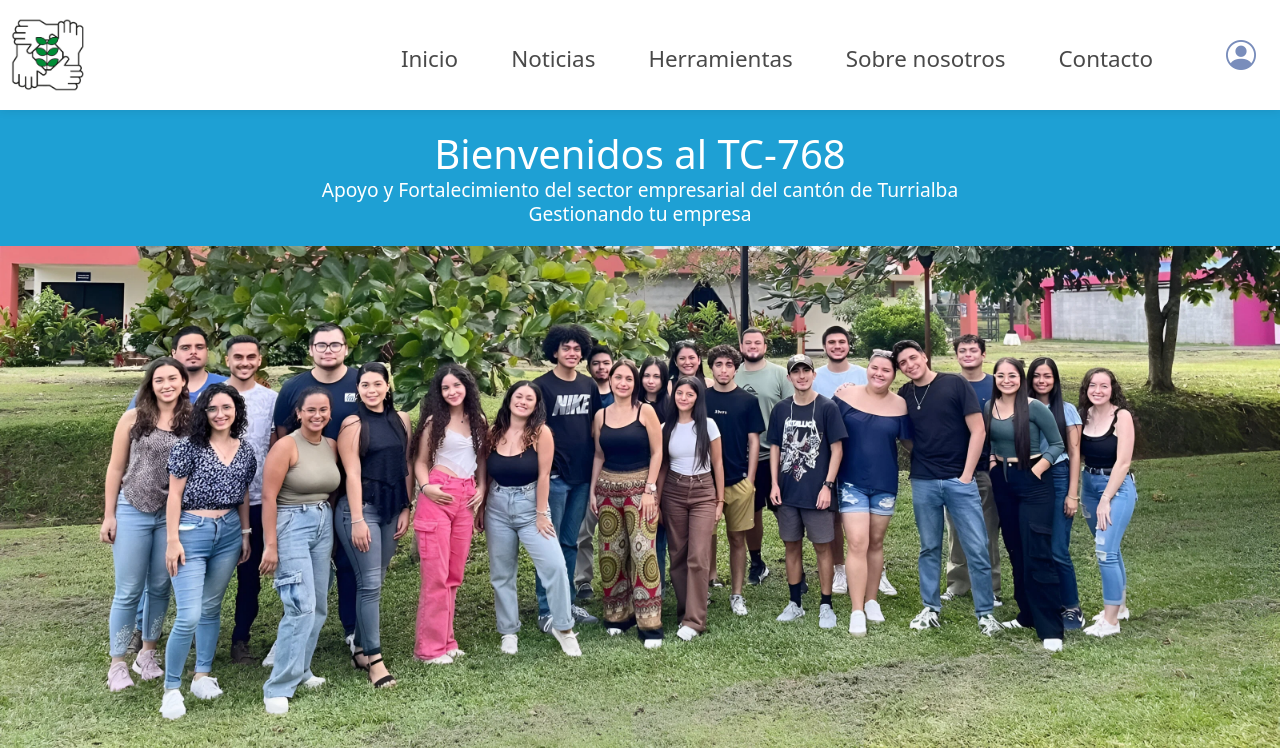
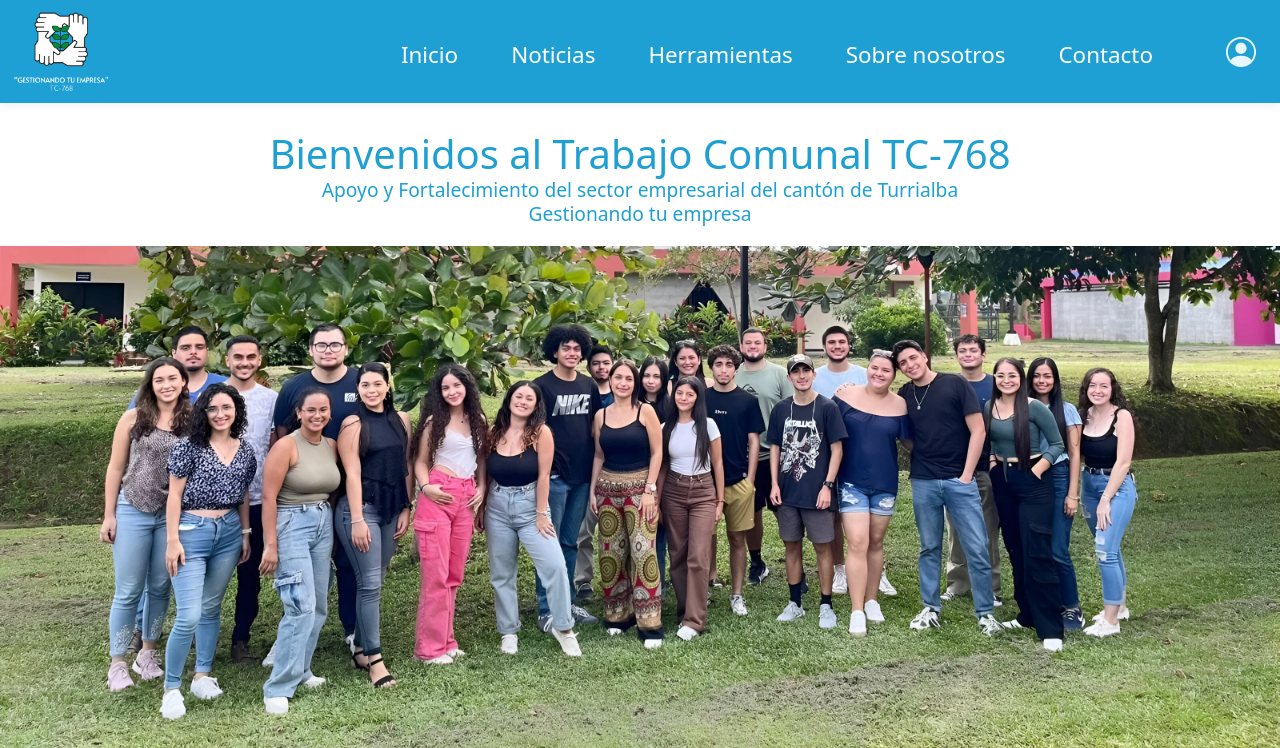
Before and after one commit to Alejandrovc6467/TCU-WEB, a PHP site: page /TCU-WEB/ in a window 1280 px wide. Shown: the top 748 px of the page. Run offline with PHP 8.4, Linux system fonts and the light colour scheme; the visitor is signed in with stand-in values (Sample User, id 1); data that the repository does not hold is empty; some libraries are stand-ins or nearby versions; some web fonts are replaced.

Commit message:
cambios varios en frontend

```diff
--- a/public/css/header.css
+++ b/public/css/header.css
@@ -2,26 +2,21 @@
 
 /*nuevo tcu **************************************************/
 
-
 .navbar {
   position: relative;
-  background-color: var(--color-primary);
-  /* padding: 1.0rem 1.5rem; */
+  background-color: var(--colorPrimario);
+
   display: flex;
   align-items: center;
   justify-content: space-between;
   box-shadow: 0px 0px 10px rgba(0, 0, 0, 0.1);
   width: 100%;
 
-
   position: fixed !important;
   top: 0;
   left: 0;
   width: 100%;
   z-index: 100;
-  background-color: white;
-
-
 }
 
 .navbar-links {
@@ -36,14 +31,15 @@
 }
 
 .navbar-logo img {
-  width: 6rem;
-  padding: 10px;
+  width: 7rem;
+  padding-left: 10px;
 }
 
 .navbar-links a {
   text-decoration: none;
   color: var(--colortexto);
   color: rgb(73, 73, 73);
+  color: white;
   cursor: pointer;
   font-size: 1.4rem;
 }
@@ -90,10 +86,12 @@
     width: 100%;
     padding: 10px 0;
     margin: 0;
+
   }
 
   .navbar-links a {
     margin: 1rem 1.5rem;
+    color: var(--colortexto);
   }
 
   .navbar.active-navbar .navbar-links {
@@ -111,7 +109,7 @@
   .navbar-hamburger div {
     width: 25px;
     height: 3px;
-    background-color: #333333;
+    background-color: white;
     margin: 5px 0;
     transition: 0.4s;
   }
@@ -156,6 +154,7 @@
 .btn_configuracion i {
   font-size: 30px;
   color: var(--colorTextoP);
+  color: rgb(231, 247, 255);
 }
 
 
@@ -224,4 +223,9 @@
     right: -250px;
     top: -250px;
   }
+
+  .btn_configuracion i {
+    color: var(--colorTextoP);
+  }
+
 }
--- a/public/css/inicio.css
+++ b/public/css/inicio.css
@@ -7,14 +7,16 @@
 
 .inicio-title-section{
     background-color: var(--colorPrimario);
+    background-color: white;
     padding: 30px 0px;
     text-align: center;
-    color: white;
+    color: var(--colorPrimario);
 }
 
 .inicio-title-section p{
    font-size: 1.2rem;
    line-height: 0.4; /* Ajusta según el espaciado deseado */
+
 }
 
 .inicio img{
--- a/public/css/sobreNosotros.css
+++ b/public/css/sobreNosotros.css
@@ -51,7 +51,12 @@
     color: white;
 }
 
-
+.about-section:not(.color-section) .about-text {
+    color: var(--colortexto);
+}
+.about-section:not(.color-section) .about__title {
+    color: var(--colorPrimario);
+}
 
 @media (max-width: 768px) {
 
--- a/public/header.php
+++ b/public/header.php
@@ -11,10 +11,10 @@
 
 	<!--Style-->
 	<link rel="stylesheet" href="public/css/base.css?1">
-	<link rel="stylesheet" href="public/css/header.css?136">
+	<link rel="stylesheet" href="public/css/header.css?1">
 	<link rel="stylesheet" href="public/css/footer.css?17">
-	<link rel="stylesheet" href="public/css/inicio.css?8">
-	<link rel="stylesheet" href="public/css/sobreNosotros.css?25">
+	<link rel="stylesheet" href="public/css/inicio.css?9">
+	<link rel="stylesheet" href="public/css/sobreNosotros.css?27">
 	<link rel="stylesheet" href="public/css/noticias.css?6">
 	<link rel="stylesheet" href="public/css/noticiasAdministrador.css?87">
 	<link rel="stylesheet" href="public/css/herramientas.css">
--- a/public/menu.php
+++ b/public/menu.php
@@ -8,7 +8,7 @@ if (session_status() == PHP_SESSION_NONE) {
 
 <nav class="navbar" id="navbar">
   <div class="navbar-logo">
-    <img src="public/assets/logo.webp" alt="Logo">
+    <img src="public/assets/logo03.png" alt="Logo">
   </div>
   <div class="navbar-links" id="navbar-links">
 
--- a/view/inicio.php
+++ b/view/inicio.php
@@ -2,7 +2,7 @@
 <div class="inicio">
 
   <div class="inicio-title-section">
-    <h1>Bienvenidos al TC-768</h1>
+    <h1>Bienvenidos al Trabajo Comunal TC-768</h1>
     <p>Apoyo y Fortalecimiento del sector empresarial del cantón de Turrialba</p>
     <p>Gestionando tu empresa</p>
   </div>
--- a/view/sobreNosotros.php
+++ b/view/sobreNosotros.php
@@ -17,6 +17,7 @@
     </div>
     <div class="about-text">
       <h1 class="about__title">¿Quiénes somos?</h1>
+      <h3>Ye' shkẽ̀na bua'ë Ìs be'.</h3>
       <p class="about__description">TC - 768: Apoyo y Fortalecimiento al Sector Empresarial del Cantón de Turrialba; Microempresas, Mujeres Emprendedoras, Asociaciones y Organizaciones.
       </p>
       <p class="about__leader">Liderado por: MGP. Andrea Cedeño Ramírez</p>
```
Also changed, not shown: public/assets/logo03.png (added).
